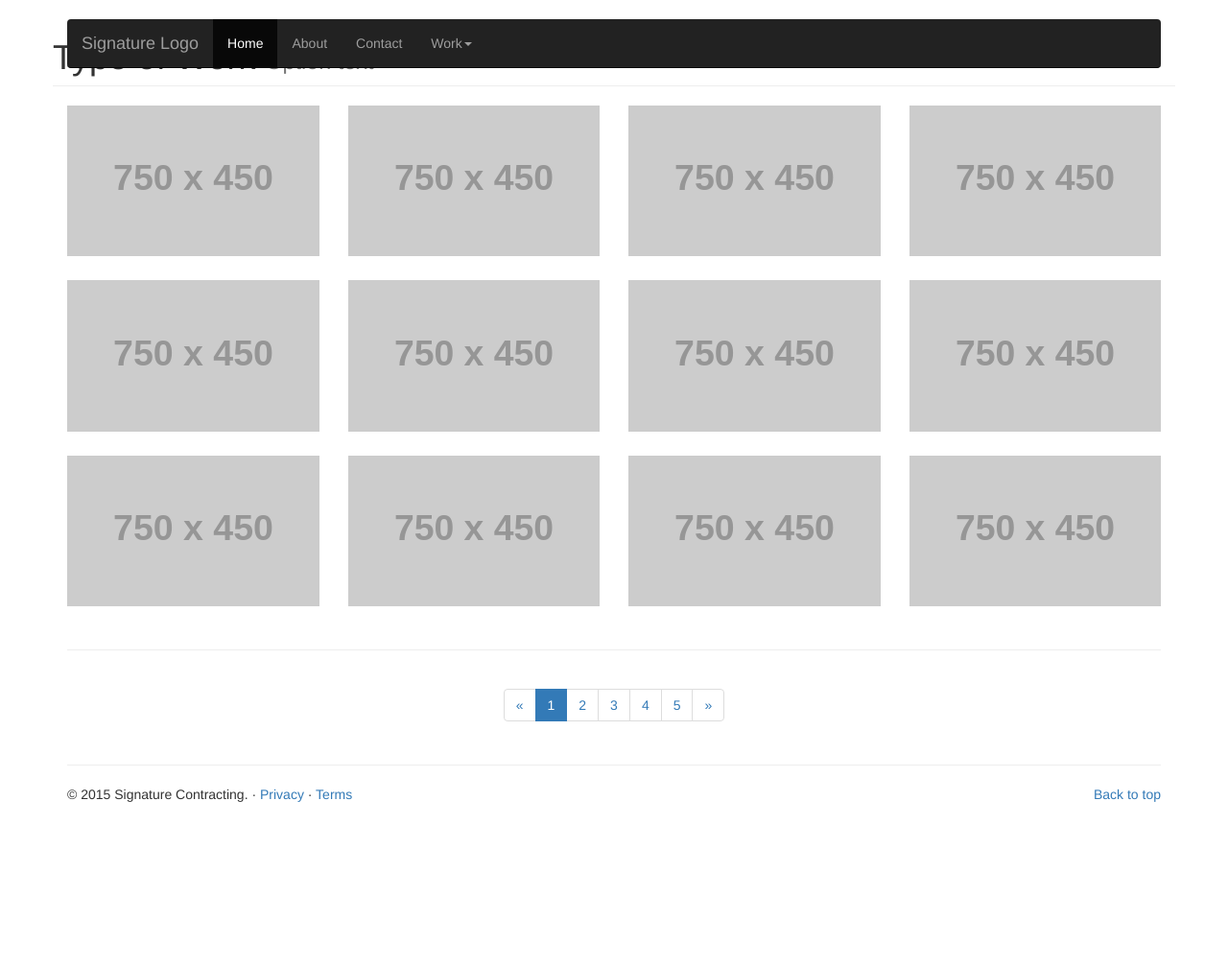
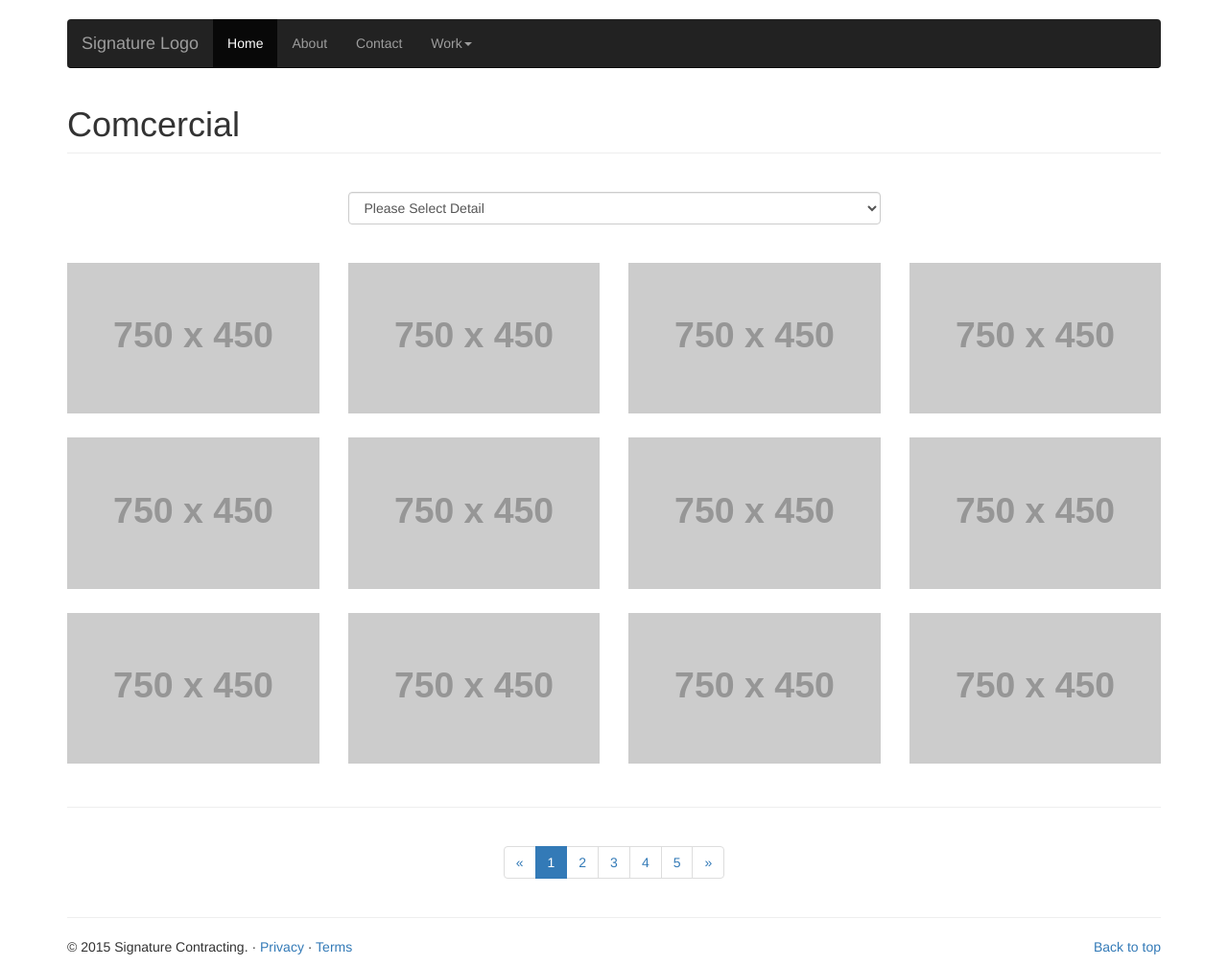
Before and after one commit to Ajhandler/Signature, a PHP site: page /gallery.php in a window 1280 px wide. Shown: the whole page at 96% size. Before the commit the page ends 836 px from the top, so only its background shows below. Run offline with PHP 8.4, Linux system fonts and the light colour scheme; grey boxes labelled with a size stand in for pictures from a placeholder-image service; some libraries are stand-ins or nearby versions.

Commit message:
add detail selector, change text based on selection

```diff
--- a/css/style.css
+++ b/css/style.css
@@ -102,7 +102,10 @@ body {
     margin-bottom: 25px;
 }
 
-
+.work-form{
+  margin-bottom: 40px;
+  margin-top: 20px;
+}
 
 
 /* RESPONSIVE CSS
--- a/gallery.php
+++ b/gallery.php
@@ -1,6 +1,12 @@
-
+<!-- crappy style workaround for now -->
+<style>
+    body{
+        padding-top: 70px;
+    }
+</style>
     <!-- Navigation -->
     <?php
+        $work = "Comcercial";
         include 'shared/header.php'
     ?>
 
@@ -9,20 +15,21 @@
 
         <!-- Page Heading -->
         <div class="row">
-            <div class="col-lg-">
-                <h1 class="page-header">Type of Work
-                    <small>Option text</small>
+            <div class="col-lg-12">
+                <h1 class="page-header"><?php echo $work; ?> <small></small>
                 </h1>
             </div>
-              <!--   <div class="col-lg-4">
-            <select class="form-control">
-            <option>1</option>
-            <option>2</option>
-            <option>3</option>
-            <option>4</option>
-            <option>5</option>
+            </div>
+            <div class="row">
+                 <div class="col-lg-6 col-lg-offset-3">
+                <select class="form-control work-form">
+            <option>Please Select Detail</option>
+            <option>Trim</option>
+            <option>Modern</option>
+            <option>Option</option>
+            <option>Option</option>
             </select>
-                </div> -->
+                </div>
         </div>
         <!-- /.row -->
 
@@ -149,26 +156,14 @@
     <!-- Bootstrap Core JavaScript -->
     <script src="js/bootstrap.min.js"></script>
     <script>
-    $(document).ready(function() {
-    $('.popup-gallery').magnificPopup({
-        delegate: 'a',
-        type: 'image',
-        tLoading: 'Loading image #%curr%...',
-        mainClass: 'mfp-img-mobile',
-        gallery: {
-            enabled: true,
-            navigateByImgClick: true,
-            preload: [0,1] // Will preload 0 - before current, and 1 after the current image
-        },
-        image: {
-            tError: '<a href="%url%">The image #%curr%</a> could not be loaded.',
-            titleSrc: function(item) {
-                return item.el.attr('title') + '<small>by Marsel Van Oosten</small>';
-            }
-        }
-    });
-});
-</script>
+        $(document).ready(function(){
+            $('.work-form').change(function() {
+                var val = $(".work-form option:selected").text();
+                $(".page-header").add("<small>" + val + "</small>")
+                $(".page-header small").replaceWith("<small>" + val +  "</small>")
+            });
+        });
+    </script>
 
 </body>
 
--- a/shared/header.php
+++ b/shared/header.php
@@ -11,6 +11,7 @@
     <title>Signature Contracting</title>
 
     <!-- Bootstrap core CSS -->
+    <script src="https://ajax.googleapis.com/ajax/libs/jquery/2.1.3/jquery.min.js"></script>
     <link href="css/bootstrap.min.css" rel="stylesheet">
     <link rel="stylesheet" href="http://maxcdn.bootstrapcdn.com/font-awesome/4.3.0/css/font-awesome.min.css">
     <script src="holder.js"></script>
```
